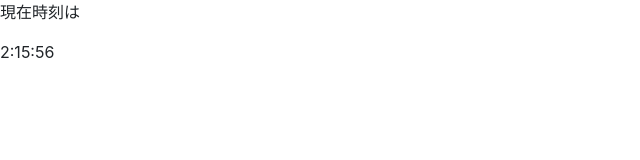
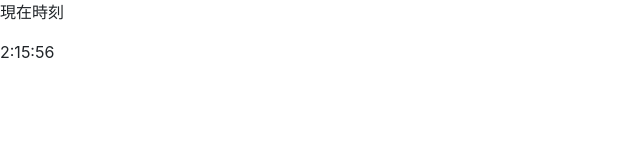
Before and after one commit to itc-s21023/WebTools_App, a React (Create React App) app in the folder my-app/: page / in a window 1280 px wide. Shown: the top 160 px of the page, without its empty margins (0-640 px from the left). Built offline with nearby package versions, Linux system fonts and the light colour scheme.

Commit message:
App.js編集

```diff
--- a/my-app/src/App.js
+++ b/my-app/src/App.js
@@ -5,7 +5,7 @@ function App() {
   return (
     <div ClassName="container text-center">
       <p>
-      現在時刻は
+      現在時刻
       </p>
     <Clock />
     </div>
```
